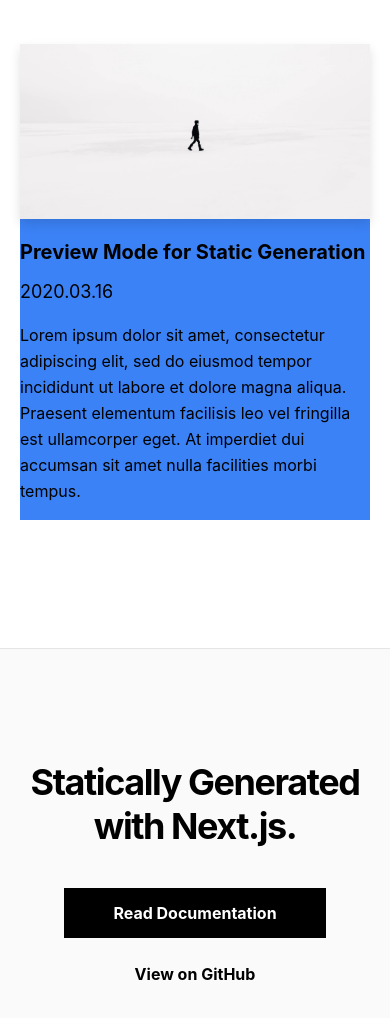
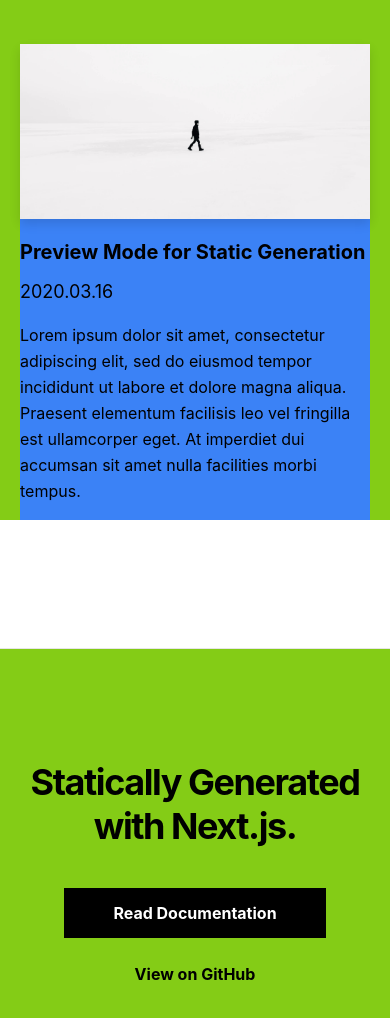
Before and after one commit to 94sssh/94sssh.tech, a Next.js app: page / in a window 390 px wide. Shown: the part 1581-2599 px from the top of the page. Built offline with nearby package versions, Linux system fonts and the light colour scheme; a web font is replaced by a local one.

Commit message:
반응형 css 수정

```diff
--- a/components/container.tsx
+++ b/components/container.tsx
@@ -1,9 +1,9 @@
 type Props = {
-  children?: React.ReactNode
-}
+  children?: React.ReactNode;
+};
 
 const Container = ({ children }: Props) => {
-  return <div className="container mx-auto px-5">{children}</div>
-}
+  return <div className='w-full sm:max-w-screen-sm md:max-w-screen-md lg:max-w-screen-lg mx-auto px-5 bg-lime-500'>{children}</div>;
+};
 
-export default Container
+export default Container;
```
